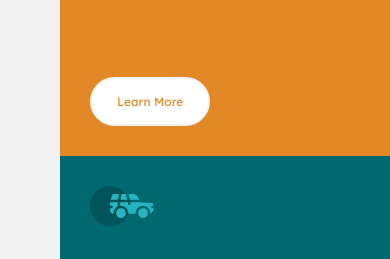
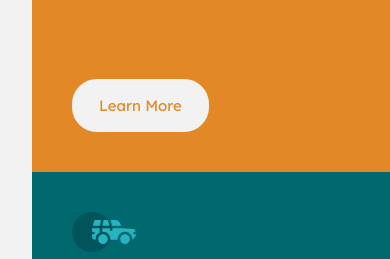
Before and after one commit to manuellnanor/3-column-preview-card-component-main, a plain HTML site: page index.html in a window 390 px wide. Shown: the part 266-525 px from the top of the page. Drawn offline with Linux system fonts and the light colour scheme.

Commit message:
mobile view

```diff
--- a/style.css
+++ b/style.css
@@ -2,37 +2,34 @@
 @import url('https://fonts.googleapis.com/css2?family=Big+Shoulders+Display:wght@700&display=swap');
 
 *{
-    margin: 0;
-    padding: 0;
     box-sizing: border-box;
 }
 
-body{display: flex;
+body {
+    min-height: 100vh;
+    display: flex;
     align-items: center;
-    min-height: 100vh;
     background-color: hsl(0, 0%, 95%);
     font-size: 15px;
 
 }
 
 .container{
-    display: flex;
-    flex-wrap: wrap;
-    justify-content: center;
+    min-width: 960px;
     margin: 0 auto;
-    padding: 60px;
-    min-width: 960px;
+
 }
 
 .card {
-    display: flex;
-    flex-direction: row;
+    display: grid;
+    grid-template-columns: 1fr 1fr 1fr;
     border-radius: 15px;
+    margin: 1.5rem;
     overflow: hidden;
 }
 
 .box {
-    padding: 30px;
+    padding: 40px;
 }
 .box h1{
     font-family: Big Shoulders Display, sans-serif;
@@ -50,12 +47,10 @@ body{display: flex;
 }
 
 .box a{
+    display: inline-block;
     font-family: Lexend Deca, sans-serif;
-    font-size: 12px;
-    font-weight: 400;
-    color: hsl(31, 77%, 52%);
     text-decoration: none;
-    background-color: white;
+    background-color: hsl(0, 0%, 95%);
     margin-top: 80px;
     display: inline-block;
     padding: 15px 25px;
@@ -65,6 +60,10 @@ body{display: flex;
 .box a:hover{
     color: hsl(0, 0%, 95%);
     background: transparent;
+}
+
+.box_1 a{
+    color: hsl(31, 77%, 52%);
 }
 
 .box_2 a{
@@ -87,11 +86,9 @@ body{display: flex;
     background-color: hsl(179, 100%, 13%);
 }
 
-@media only screen and (max-width:750px){
+@media only screen and (max-width:860px){
     .card{
-        display: flex;
-        flex-direction: column;
-        columns: 1px;
+        grid-template-columns: 1fr;
     }
 
 }
```
Also changed, not shown: index.html (+0 -2 lines).
